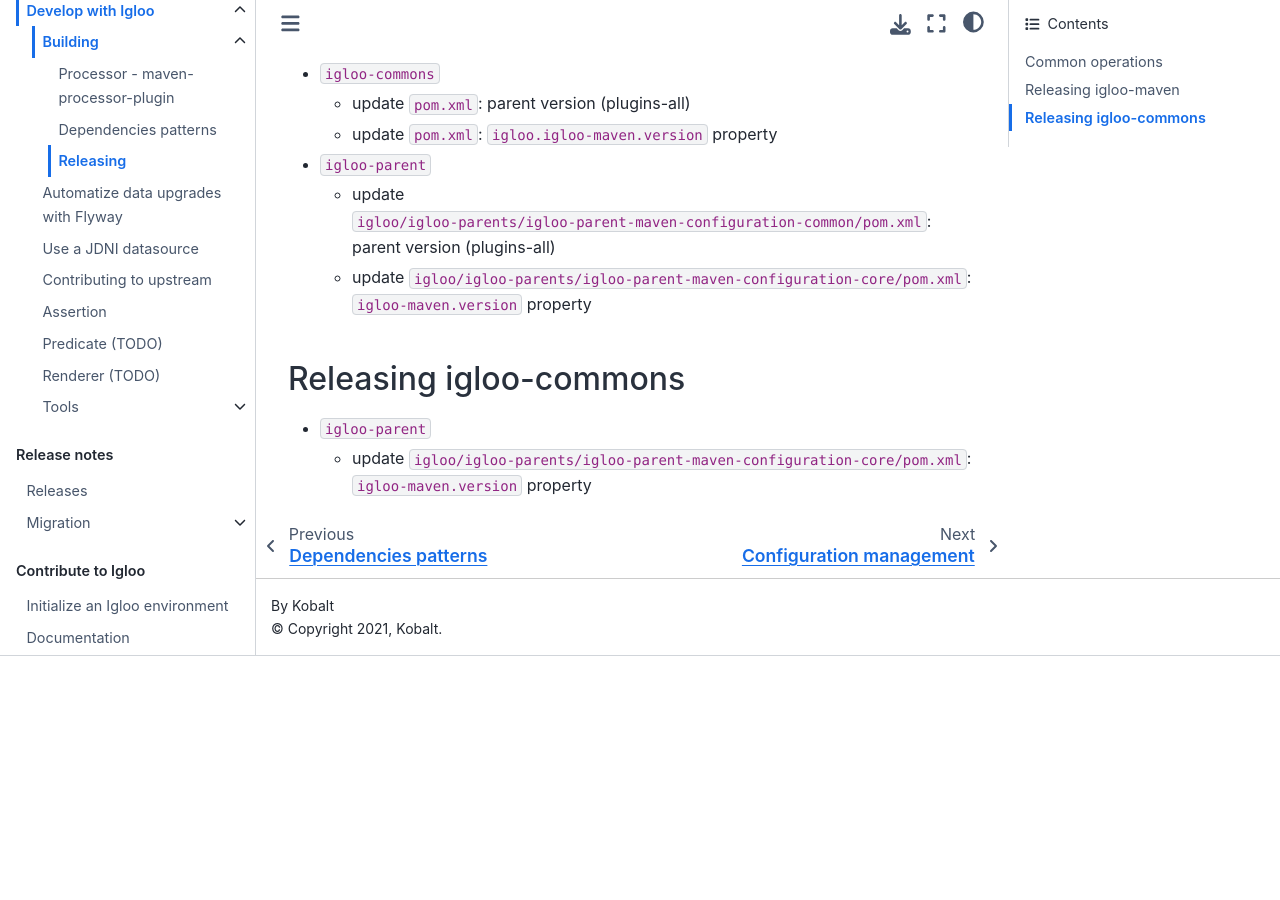
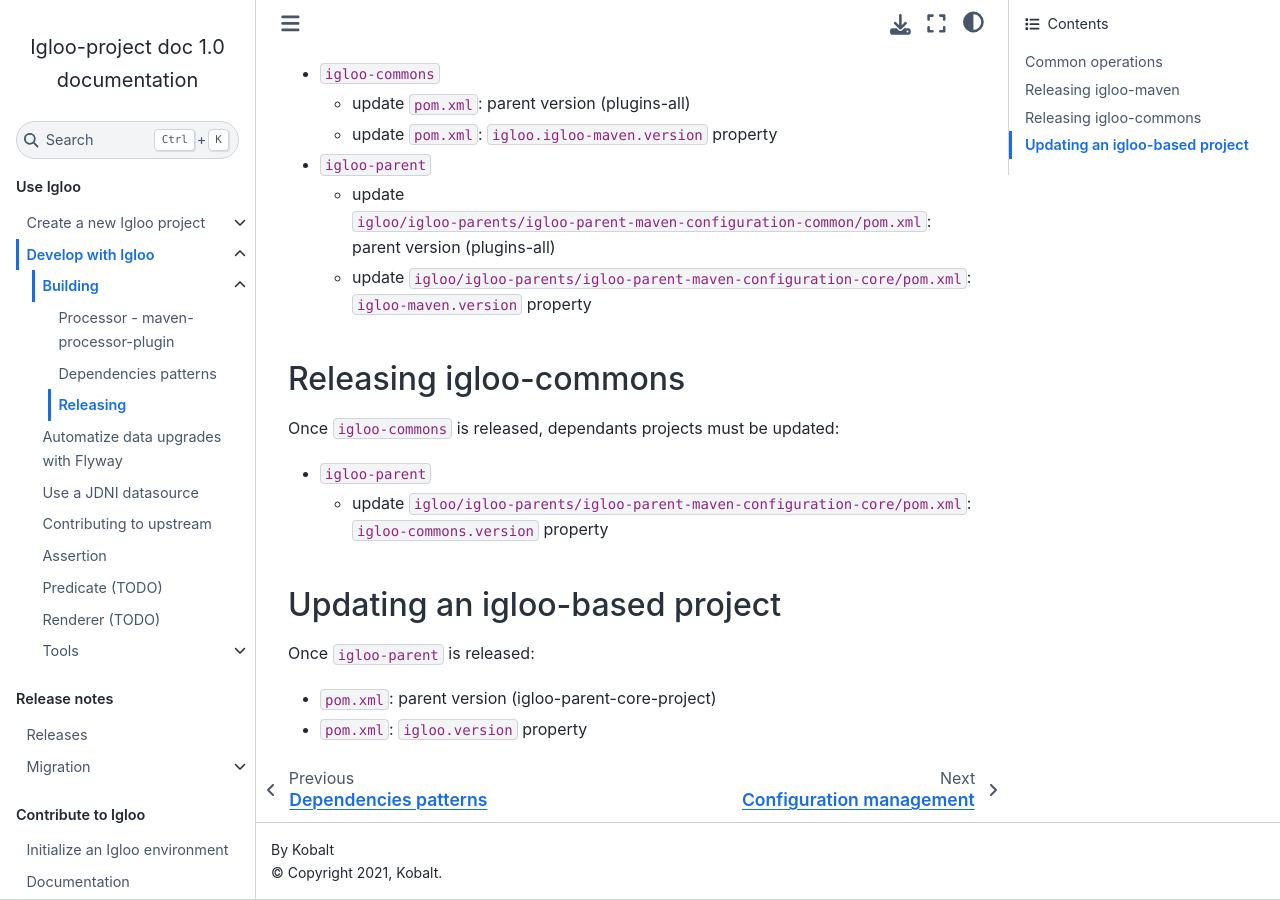
Before and after one commit to igloo-project/igloo-doc, a Sphinx documentation site: the page built from source/usage/features/releasing.md, in a window 1280 px wide and 900 px high, scrolled down 657 px. Built offline with Sphinx 7.4.7 and the Sphinx Book theme 1.1.4, drawn with Linux system fonts in a browser that asks for light colours; before the commit the page ends 1313 px from its top, so only the background shows below that.

Commit message:
releasing documentation (jgitflow)

```diff
--- a/source/usage/features/releasing.md
+++ b/source/usage/features/releasing.md
@@ -40,6 +40,15 @@
 
 ## Releasing igloo-commons
 
+Once `igloo-commons` is released, dependants projects must be updated:
+
 * `igloo-parent`
 
-  * update `igloo/igloo-parents/igloo-parent-maven-configuration-core/pom.xml`: `igloo-maven.version` property
+  * update `igloo/igloo-parents/igloo-parent-maven-configuration-core/pom.xml`: `igloo-commons.version` property
+
+## Updating an igloo-based project
+
+Once `igloo-parent` is released:
+
+* `pom.xml`: parent version (igloo-parent-core-project)
+* `pom.xml`: `igloo.version` property
```
